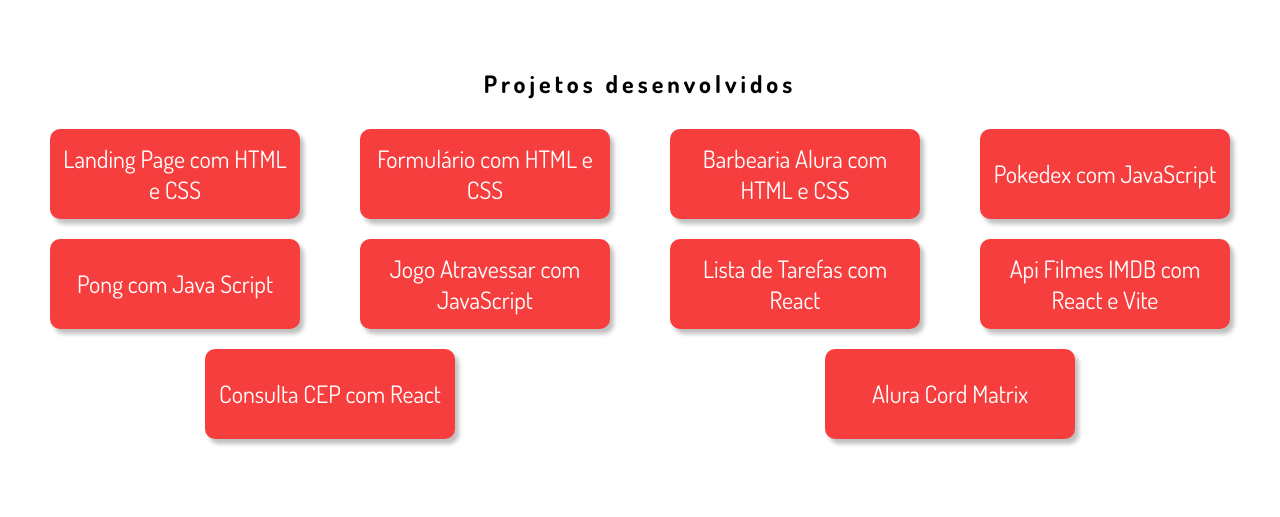
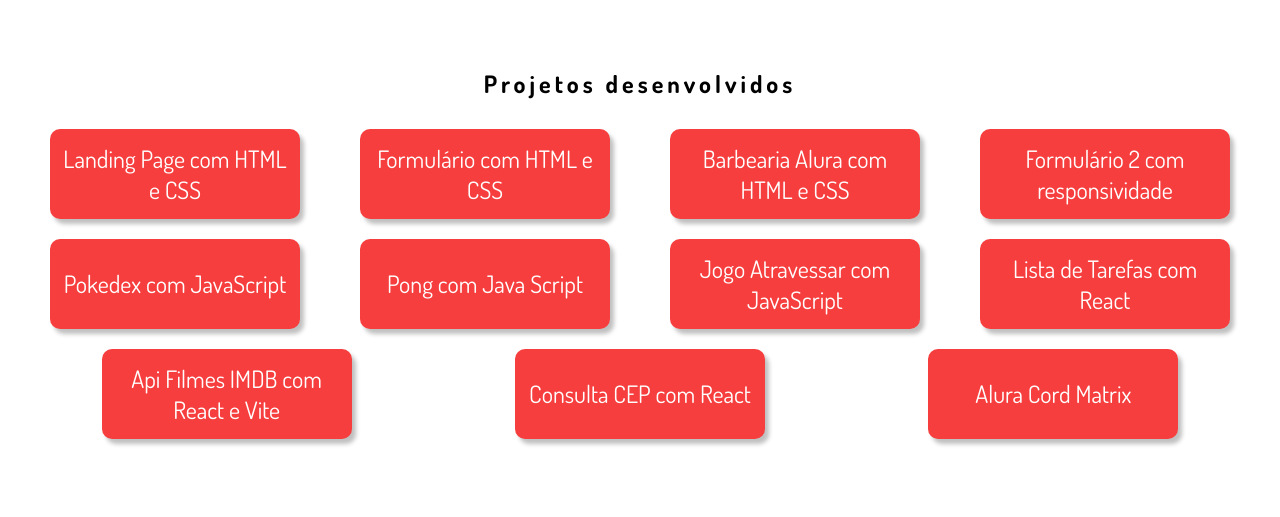
Before and after one commit to kleytoncristovao/meusitepessoal, a plain HTML site: page index.html in a window 1280 px wide. Shown: the part 885-1402 px from the top of the page. Drawn offline with Linux system fonts and the light colour scheme.

Commit message:
adicionando formulário 2

```diff
--- a/index.html
+++ b/index.html
@@ -61,6 +61,7 @@
                     <button class="link-projetos"><a href="https://landing-page-rafa-ballerini.vercel.app/" target="_blank">Landing Page com HTML e CSS</a></button>
                     <button class="link-projetos"><a href="https://formulario-html-css-kleytoncristovao.vercel.app/" target="_blank">Formulário com HTML e CSS</a></button>
                     <button class="link-projetos"><a href="https://barbearia-alura-kleytoncristovao.vercel.app/index.html" target="_blank">Barbearia Alura com HTML e CSS </a></button>
+                    <button class="link-projetos"><a href="https://formulario-html-css-2.vercel.app/" target="_blank">Formulário 2 com responsividade </a></button>
                     <button class="link-projetos"><a href="https://pokedex1-kleytoncristovao.vercel.app/" target="_blank">Pokedex com JavaScript</a></button>
                     <button class="link-projetos"><a href="https://pong-java-script-alura-kleytoncristovao.vercel.app/" target="_blank">Pong com Java Script</a></button>
                     <button class="link-projetos"><a href="https://jogo-atravessar-java-scrip-alura-kleytoncristovao.vercel.app/" target="_blank">Jogo Atravessar com JavaScript</a></button>
```
